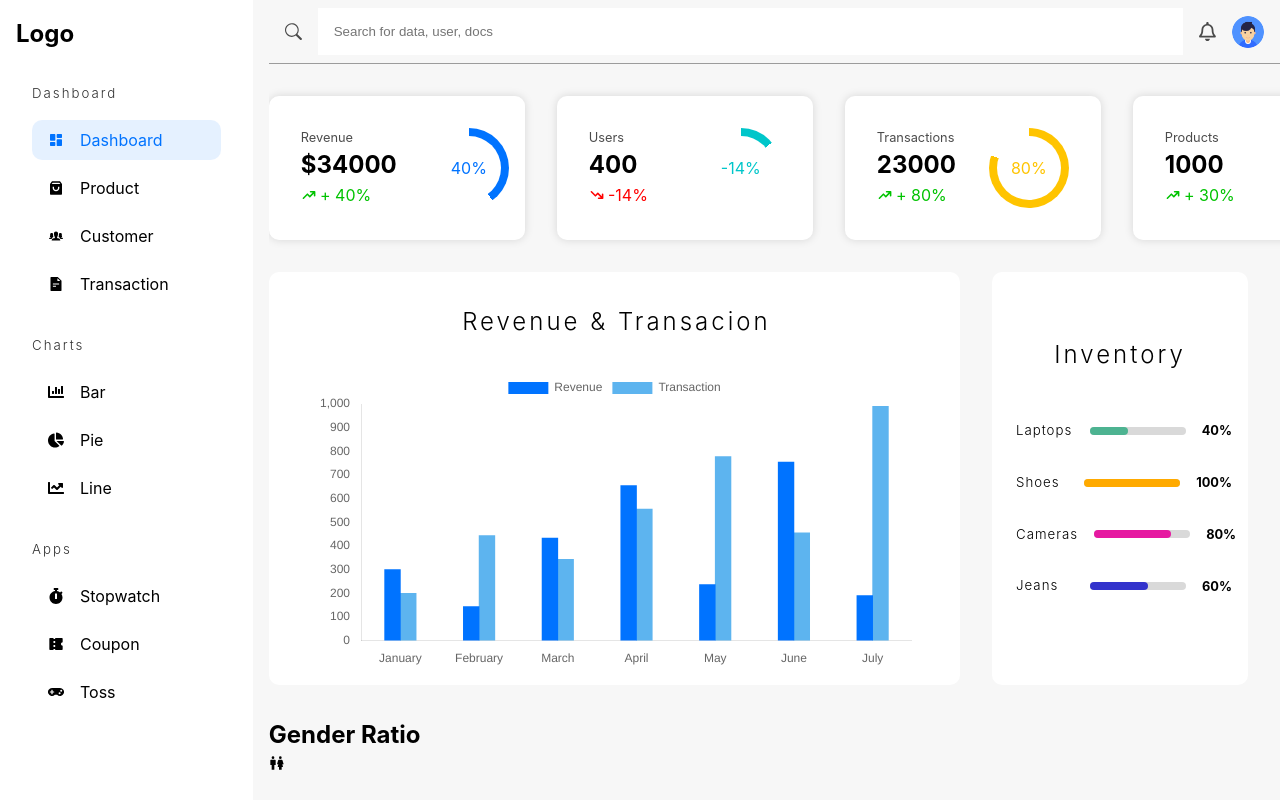
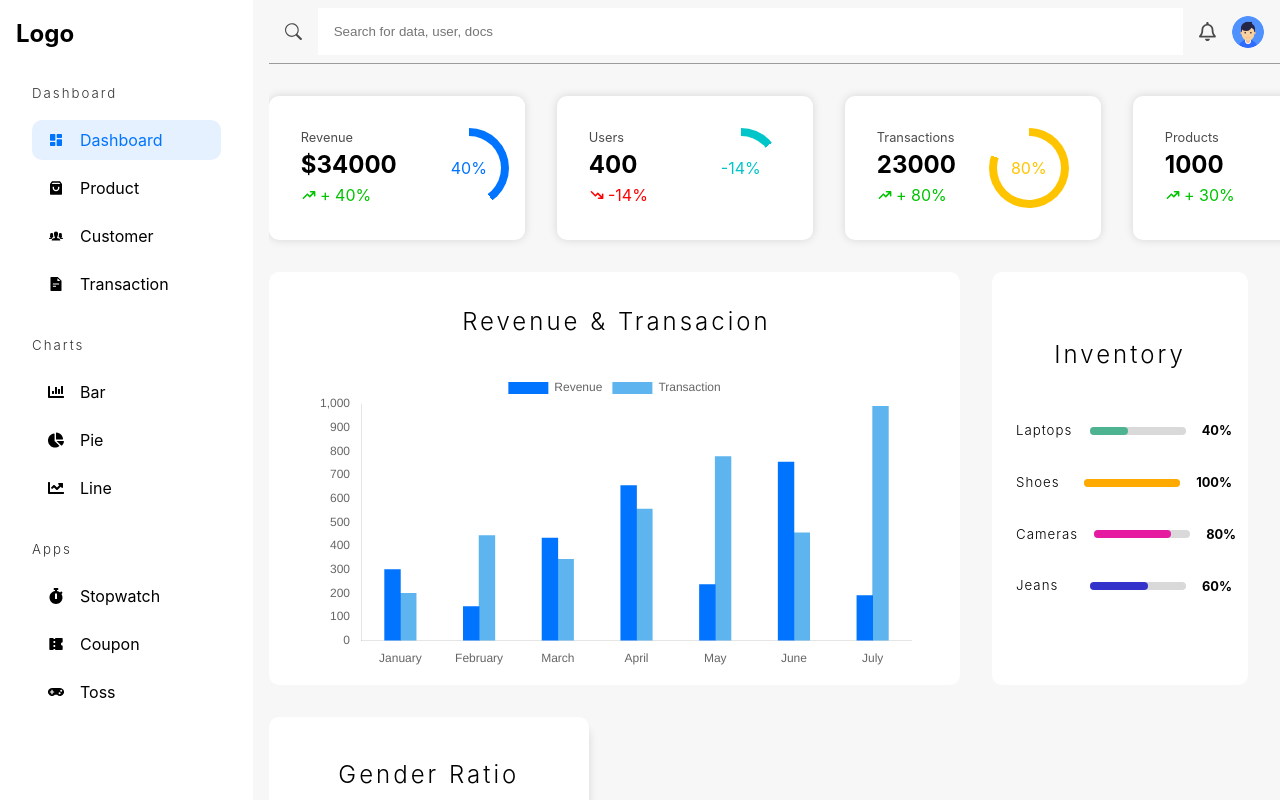
Before and after one commit to ItsImran10140/DashBoard_App, a React (Vite) app: page /admin/dashboard in a window 1280 px wide. Built offline with nearby package versions, Linux system fonts and the light colour scheme.

Commit message:
Added gender card with rouded progress indicator

```diff
--- a/src/pages/dashboard.tsx
+++ b/src/pages/dashboard.tsx
@@ -8,6 +8,7 @@ import { HiTrendingDown, HiTrendingUp } from "react-icons/hi";
 import data from "../assets/data.json";
 import { BarChart } from "../components/Charts";
 import { BiMaleFemale } from "react-icons/bi";
+import { DoughnutChart } from "../components/Charts";
 
 const Dashboard = () => {
   return (
@@ -80,7 +81,12 @@ const Dashboard = () => {
         <section className="transaction-container">
           <div className="gender-chart">
             <h2>Gender Ratio</h2>
-            {/* Chart */}
+            <DoughnutChart
+              labels={["Female", "Male"]}
+              data={[12, 19]}
+              backgroundColor={["hsl(340, 82%, 56%)", "rgba(53,162,235,0.8)"]}
+              cutout={90}
+            />
             <p>
               <BiMaleFemale />
             </p>
--- a/src/styles/dashboard.scss
+++ b/src/styles/dashboard.scss
@@ -128,4 +128,34 @@
       }
     }
   }
+
+  .transaction-container {
+    display: flex;
+    gap: 2rem;
+    padding: 0 2rem 2rem 0;
+    height: 30rem;
+
+    > div {
+      background-color: white;
+      box-shadow: 0px 10px 10px rgba(0, 0, 0, 0.132);
+      border-radius: 10px;
+    }
+    .gender-chart {
+      width: 100%;
+      max-width: 20rem;
+      padding: 1rem;
+      position: relative;
+      > h2 {
+        text-align: center;
+        margin: 1.5rem 0 2rem 0;
+        @include heading;
+      }
+
+      > p {
+        @include posCenter;
+        font-size: 2rem;
+        color: rgba(0, 0, 0, 0.634);
+      }
+    }
+  }
 }
```
